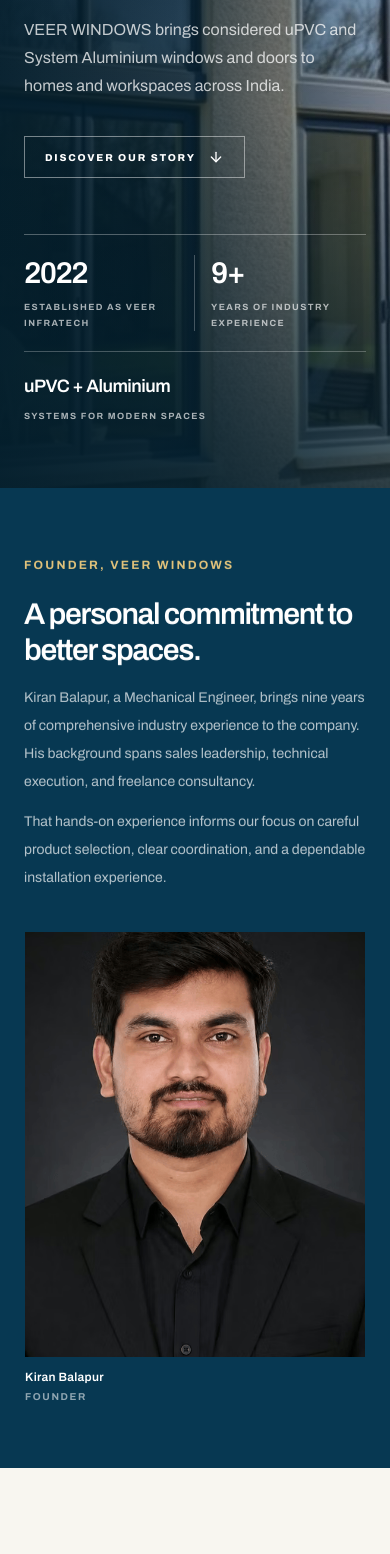
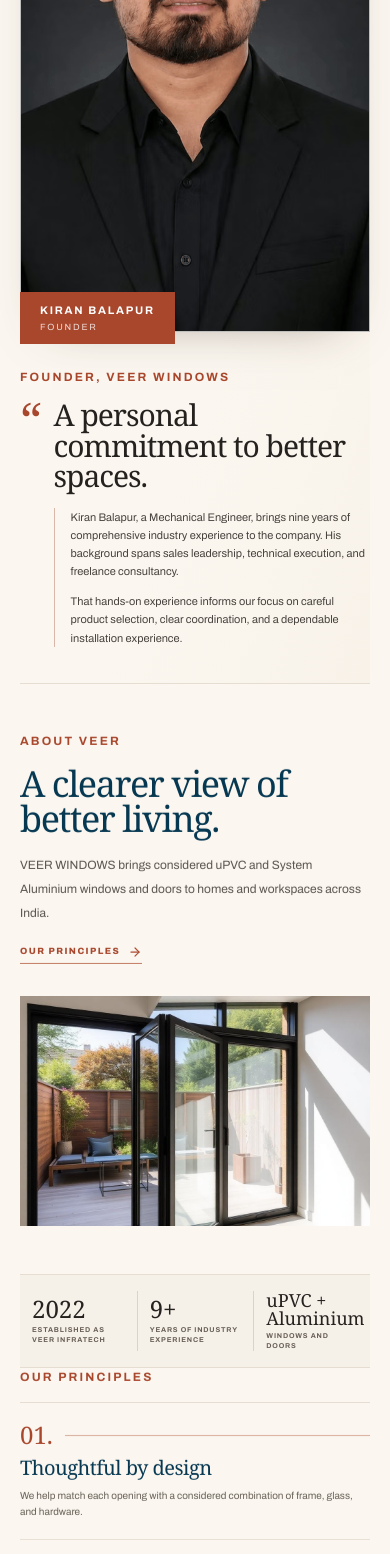
Before and after one commit to kirankumarkm08/veerwindows, a Next.js app: page /about in a window 390 px wide. Shown: the part 280-1834 px from the top of the page. Built offline with nearby package versions, Linux system fonts and the light colour scheme.

Commit message:
Refine hero backgrounds and about page

```diff
--- a/src/app/about/page.tsx
+++ b/src/app/about/page.tsx
@@ -1,9 +1,8 @@
 import type { Metadata } from "next";
 import Image from "next/image";
-import Link from "next/link";
-import { ArrowDown, ArrowRight, Compass, Layers3, ShieldCheck } from "lucide-react";
+import { ArrowRight } from "lucide-react";
 
-import companyWindows from "@/assets/portfolio-2.jpg";
+import companyWindows from "@/assets/portfolio-3.jpg";
 import { Footer } from "@/components/site/Footer";
 import { Header } from "@/components/site/Header";
 import { Reveal } from "@/components/site/Reveal";
@@ -21,235 +20,187 @@ export const metadata: Metadata = {
   twitter: { card: "summary_large_image" },
 };
 
-const VALUES = [
+const PRINCIPLES = [
   {
-    number: "01",
+    number: "01.",
     title: "Thoughtful by design",
     description:
       "We help match each opening with a considered combination of frame, glass, and hardware.",
-    Icon: Compass,
   },
   {
-    number: "02",
+    number: "02.",
     title: "Made to fit",
     description:
       "Every project starts with the space itself, its measurements, and the way people use it.",
-    Icon: Layers3,
   },
   {
-    number: "03",
+    number: "03.",
     title: "Care through delivery",
     description:
       "From the first conversation through installation, we focus on a clear, dependable process.",
-    Icon: ShieldCheck,
   },
 ];
 
 export default function AboutPage() {
   return (
-    <div className="overflow-hidden bg-[#f8f6f0] text-heading">
+    <div className="overflow-hidden bg-[#fbf7f0] text-[#25221f]">
       <Header solid />
-      <main>
-        <section className="relative isolate min-h-[720px] bg-[#082d3c] text-white lg:min-h-[calc(100svh-5rem)]">
-          <div className="absolute inset-0 -z-20">
-            <Image
-              src={companyWindows}
-              alt="Modern home with expansive windows opening onto the landscape"
-              fill
-              priority
-              sizes="100vw"
-              className="object-cover object-center"
-            />
-          </div>
-          <div className="absolute inset-0 -z-10 bg-[linear-gradient(90deg,rgba(3,30,44,0.94)_0%,rgba(3,30,44,0.78)_48%,rgba(3,30,44,0.24)_100%)]" />
-          <div className="absolute inset-0 -z-10 bg-gradient-to-t from-[#031e2c]/75 via-transparent to-[#031e2c]/20" />
+      <main className="px-5 pb-16 pt-28 sm:px-8 sm:pt-32 lg:px-12 lg:pb-20">
+        <div className="mx-auto max-w-[1280px]">
+          <section
+            id="founder"
+            className="grid items-center gap-8 border-b border-[#e5ddd2] bg-[linear-gradient(110deg,#fbf7f0_0%,#fbf7f0_58%,#f8f2e9_100%)] pb-9 sm:gap-8 sm:grid-cols-[minmax(260px,1fr)_minmax(0,1.05fr)] lg:gap-16 lg:pb-12"
+          >
+            <Reveal className="relative mx-auto w-full max-w-[520px] sm:mx-0">
+              <div className="absolute -left-2 -top-2 h-14 w-24 bg-[#d5d1b4] sm:-left-3 sm:-top-3 sm:h-20 sm:w-32" />
+              <div className="relative overflow-hidden border border-white/70 bg-[#242523] shadow-[0_18px_48px_-32px_rgba(64,43,28,0.5)]">
+                <Image
+                  src="/veerwindows-founder.png"
+                  alt="Kiran Balapur, Founder of Veer Windows"
+                  width={572}
+                  height={800}
+                  priority
+                  sizes="(max-width: 639px) min(88vw, 520px), (max-width: 1023px) 45vw, 520px"
+                  className="block h-auto w-full"
+                />
+              </div>
+              <div className="absolute -bottom-3 left-0 min-w-[150px] bg-[#a9472d] px-5 py-2.5 text-white sm:min-w-[165px] sm:px-6">
+                <p className="text-[11px] font-bold uppercase tracking-[0.16em] sm:text-xs">
+                  Kiran Balapur
+                </p>
+                <p className="mt-0.5 text-[9px] uppercase tracking-[0.2em] text-white/80">
+                  Founder
+                </p>
+              </div>
+            </Reveal>
 
-          <div className="mx-auto flex min-h-[720px] max-w-[1440px] flex-col justify-end px-6 pb-16 pt-32 sm:px-10 sm:pb-20 lg:min-h-[calc(100svh-5rem)] lg:px-16 lg:pb-24">
-            <Reveal className="max-w-4xl">
-              <p className="eyebrow text-[#e0c27b]">A better view starts here</p>
-              <h1 className="mt-6 max-w-4xl text-5xl font-semibold leading-[0.96] tracking-[-0.06em] text-white sm:text-6xl lg:text-[clamp(4.5rem,8vw,7.5rem)]">
-                We make room
-                <br />
-                for better living.
-              </h1>
-              <p className="mt-7 max-w-xl text-base leading-7 text-white/75 sm:text-lg sm:leading-8">
+            <Reveal delay={120} className="max-w-[650px] md:justify-self-end">
+              <p className="eyebrow text-[#a9472d]">Founder, Veer Windows</p>
+              <div className="mt-3 flex gap-3 sm:gap-5">
+                <span
+                  aria-hidden="true"
+                  className="font-serif text-5xl leading-[0.8] text-[#a9472d]"
+                >
+                  “
+                </span>
+                <div>
+                  <h1 className="max-w-[620px] font-serif text-3xl font-medium leading-[1.02] tracking-[-0.035em] text-[#24211f] sm:text-4xl lg:text-[3.25rem]">
+                    A personal commitment to better spaces.
+                  </h1>
+                  <div className="mt-4 border-l border-[#d9b8a9] pl-4 text-[11px] leading-[1.65] text-[#48433e] sm:mt-5 sm:pl-5 sm:text-xs">
+                    <p>
+                      Kiran Balapur, a Mechanical Engineer, brings nine years of comprehensive
+                      industry experience to the company. His background spans sales leadership,
+                      technical execution, and freelance consultancy.
+                    </p>
+                    <p className="mt-3">
+                      That hands-on experience informs our focus on careful product selection, clear
+                      coordination, and a dependable installation experience.
+                    </p>
+                  </div>
+                </div>
+              </div>
+            </Reveal>
+          </section>
+
+          <section className="grid items-center gap-8 py-12 sm:gap-10 sm:py-14 md:grid-cols-[0.78fr_1.22fr] lg:gap-16 lg:py-16">
+            <Reveal className="max-w-[390px]">
+              <div className="flex items-center gap-3">
+                <p className="eyebrow text-[#a9472d]">About Veer</p>
+              </div>
+              <h2 className="mt-4 font-serif text-4xl font-medium leading-[0.98] tracking-[-0.04em] sm:text-5xl">
+                A clearer view
+                <br className="hidden sm:block" /> of better living.
+              </h2>
+              <p className="mt-4 max-w-sm text-xs leading-6 text-[#5b554f] sm:text-sm">
                 VEER WINDOWS brings considered uPVC and System Aluminium windows and doors to homes
                 and workspaces across India.
               </p>
               <a
-                href="#our-story"
-                className="mt-9 inline-flex items-center gap-3 border border-white/45 px-5 py-3 text-[10px] font-extrabold uppercase tracking-[0.18em] text-white transition-colors hover:border-white hover:bg-white hover:text-heading focus-visible:outline focus-visible:outline-2 focus-visible:outline-offset-4 focus-visible:outline-white"
+                href="#principles"
+                className="mt-5 inline-flex items-center gap-2 border-b border-[#bd7259] pb-1 text-[9px] font-extrabold uppercase tracking-[0.16em] text-[#a9472d] transition-colors hover:text-[#76301f] focus-visible:outline focus-visible:outline-2 focus-visible:outline-offset-4 focus-visible:outline-[#a9472d]"
               >
-                Discover our story <ArrowDown aria-hidden="true" className="size-4" />
+                Our principles <ArrowRight aria-hidden="true" className="size-3.5" />
               </a>
             </Reveal>
 
-            <div className="mt-14 grid max-w-3xl grid-cols-2 border-t border-white/30 pt-5 sm:mt-20 sm:grid-cols-3">
-              <div className="border-r border-white/25 pr-4 sm:pr-8">
-                <p className="text-3xl font-semibold tracking-[-0.05em] text-white sm:text-4xl">
-                  2022
-                </p>
-                <p className="mt-2 text-[9px] font-bold uppercase leading-4 tracking-[0.16em] text-white/65 sm:text-[10px]">
-                  Established as Veer Infratech
-                </p>
-              </div>
-              <div className="pl-4 sm:border-r sm:border-white/25 sm:px-8">
-                <p className="text-3xl font-semibold tracking-[-0.05em] text-white sm:text-4xl">
-                  9+
-                </p>
-                <p className="mt-2 text-[9px] font-bold uppercase leading-4 tracking-[0.16em] text-white/65 sm:text-[10px]">
-                  Years of industry experience
-                </p>
-              </div>
-              <div className="col-span-2 mt-5 border-t border-white/25 pt-5 sm:col-span-1 sm:mt-0 sm:border-0 sm:pl-8 sm:pt-0">
-                <p className="text-lg font-semibold tracking-[-0.03em] text-white sm:text-xl">
-                  uPVC + Aluminium
-                </p>
-                <p className="mt-2 text-[9px] font-bold uppercase leading-4 tracking-[0.16em] text-white/65 sm:text-[10px]">
-                  Systems for modern spaces
-                </p>
-              </div>
-            </div>
-          </div>
-          <span
-            aria-hidden="true"
-            className="absolute right-8 top-1/2 hidden -rotate-90 text-[9px] font-bold uppercase tracking-[0.24em] text-white/65 xl:block"
-          >
-            VEER WINDOW SYSTEMS · INDIA
-          </span>
-        </section>
-
-        <section
-          id="our-story"
-          className="scroll-mt-20 bg-[#073852] px-6 py-16 text-white sm:px-10 sm:py-20 lg:px-16"
-        >
-          <div className="mx-auto grid max-w-[1280px] gap-10 lg:grid-cols-[1fr_420px] lg:items-center lg:gap-20">
-            <Reveal>
-              <p className="eyebrow text-[#e0c27b]">Founder, Veer Windows</p>
-              <h2 className="mt-5 text-3xl font-semibold tracking-[-0.045em] text-white sm:text-4xl">
-                A personal commitment to better spaces.
-              </h2>
-              <p className="mt-4 max-w-2xl text-sm leading-7 text-white/70 sm:text-base">
-                Kiran Balapur, a Mechanical Engineer, brings nine years of comprehensive industry
-                experience to the company. His background spans sales leadership, technical
-                execution, and freelance consultancy.
-              </p>
-              <p className="mt-3 max-w-2xl text-sm leading-7 text-white/70 sm:text-base">
-                That hands-on experience informs our focus on careful product selection, clear
-                coordination, and a dependable installation experience.
-              </p>
-            </Reveal>
             <Reveal
               from="right"
-              delay={120}
-              className="mx-auto w-full max-w-[340px] lg:mx-0 lg:max-w-[420px]"
+              delay={100}
+              className="relative min-w-0 md:justify-self-end md:w-full"
             >
-              <div className="relative aspect-[4/5] overflow-hidden bg-white/10">
+              <div className="relative aspect-[1.52] overflow-hidden bg-[#ddd4c5]">
                 <Image
-                  src="/veerwindows-founder.png"
-                  alt="Kiran Balapur, Founder of Veer Windows"
+                  src={companyWindows}
+                  alt="Contemporary home with broad windows opening to a garden"
                   fill
-                  sizes="(max-width: 640px) 85vw, (max-width: 1024px) 340px, 420px"
-                  className="object-cover object-top"
+                  sizes="(max-width: 767px) 92vw, (max-width: 1024px) 55vw, 740px"
+                  className="object-cover"
                 />
               </div>
-              <p className="mt-3 text-xs font-semibold tracking-wide text-white">Kiran Balapur</p>
-              <p className="mt-1 text-[10px] font-bold uppercase tracking-[0.16em] text-white/55">
-                Founder
+              <span
+                aria-hidden="true"
+                className="absolute -right-3 top-1/2 hidden -translate-y-1/2 rotate-90 text-[8px] font-bold uppercase tracking-[0.24em] text-[#635c53] xl:block"
+              >
+                A contemporary view · Veer Windows
+              </span>
+            </Reveal>
+          </section>
+
+          <section
+            aria-label="Veer Windows at a glance"
+            className="grid grid-cols-3 border-y border-[#e5ddd2] bg-[#f5f0e8] py-4 sm:py-5"
+          >
+            <div className="flex flex-col justify-center px-3 sm:flex-row sm:items-center sm:gap-4 sm:px-6">
+              <p className="font-serif text-2xl leading-none sm:text-3xl">2022</p>
+              <p className="mt-1 max-w-[105px] text-[7px] font-bold uppercase leading-[1.45] tracking-[0.12em] text-[#686057] sm:mt-0 sm:text-[8px]">
+                Established as Veer Infratech
               </p>
-            </Reveal>
-          </div>
-        </section>
+            </div>
+            <div className="flex flex-col justify-center border-l border-[#ddd3c5] px-3 sm:flex-row sm:items-center sm:gap-4 sm:px-6">
+              <p className="font-serif text-2xl leading-none sm:text-3xl">9+</p>
+              <p className="mt-1 max-w-[110px] text-[7px] font-bold uppercase leading-[1.45] tracking-[0.12em] text-[#686057] sm:mt-0 sm:text-[8px]">
+                Years of industry experience
+              </p>
+            </div>
+            <div className="flex flex-col justify-center border-l border-[#ddd3c5] px-3 sm:flex-row sm:items-center sm:gap-4 sm:px-6">
+              <p className="font-serif text-lg leading-none sm:text-xl">uPVC + Aluminium</p>
+              <p className="mt-1 text-[7px] font-bold uppercase leading-[1.45] tracking-[0.12em] text-[#686057] sm:mt-0 sm:text-[8px]">
+                Windows and doors
+              </p>
+            </div>
+          </section>
 
-        <section className="scroll-mt-20 bg-[#f8f6f0] px-6 py-20 sm:px-10 sm:py-28 lg:px-16 lg:py-36">
-          <div className="mx-auto grid max-w-[1280px] gap-12 lg:grid-cols-[0.7fr_1.3fr] lg:gap-24">
-            <Reveal className="lg:sticky lg:top-28 lg:self-start">
-              <p className="eyebrow text-[#927239]">Our story</p>
-              <p className="mt-5 text-sm font-semibold uppercase tracking-[0.14em] text-heading/55">
-                From a clear idea
-                <br />
-                to a considered craft.
-              </p>
-              <div className="mt-8 h-px w-16 bg-[#b18c4b]" />
-            </Reveal>
-            <Reveal delay={100}>
-              <h2 className="max-w-4xl text-4xl font-semibold leading-[1.02] tracking-[-0.055em] sm:text-5xl lg:text-6xl">
-                Good windows change how a space feels.
-              </h2>
-              <div className="mt-8 grid gap-6 text-base leading-7 text-[#5e7078] sm:grid-cols-2 sm:gap-10">
-                <p>
-                  Established in 2022 as Veer Infratech, we have grown into Veer Window Systems
-                  Private Limited, proudly operating under the brand VEER WINDOWS.
-                </p>
-                <p>
-                  Backed by more than nine years of industry experience, we bring product knowledge
-                  and practical project support to homeowners, builders, and architects.
-                </p>
-              </div>
-              <div className="mt-12 flex flex-wrap gap-3">
-                <span className="border border-[#d7d2c8] px-4 py-2 text-[10px] font-bold uppercase tracking-[0.13em] text-heading/75">
-                  uPVC windows & doors
-                </span>
-                <span className="border border-[#d7d2c8] px-4 py-2 text-[10px] font-bold uppercase tracking-[0.13em] text-heading/75">
-                  System Aluminium
-                </span>
-                <span className="border border-[#d7d2c8] px-4 py-2 text-[10px] font-bold uppercase tracking-[0.13em] text-heading/75">
-                  Project installation
-                </span>
+          <section id="principles" className="scroll-mt-24 pb-3">
+            <Reveal>
+              <div className="flex items-center gap-3">
+                <p className="eyebrow text-[#a9472d]">Our principles</p>
               </div>
             </Reveal>
-          </div>
-        </section>
-
-        <section className="bg-[#eae5da] px-6 py-20 sm:px-10 sm:py-28 lg:px-16">
-          <div className="mx-auto max-w-[1280px]">
-            <Reveal className="max-w-2xl">
-              <p className="eyebrow text-[#927239]">What guides us</p>
-              <h2 className="mt-5 text-4xl font-semibold leading-[1.02] tracking-[-0.055em] sm:text-5xl">
-                Details matter. So does the experience.
-              </h2>
-            </Reveal>
-            <div className="mt-12 grid border-t border-[#c9c2b5] md:grid-cols-3">
-              {VALUES.map(({ number, title, description, Icon }, index) => (
+            <div className="mt-4 grid border-t border-[#e5ddd2] sm:grid-cols-3">
+              {PRINCIPLES.map((principle, index) => (
                 <Reveal
-                  key={number}
-                  delay={index * 100}
-                  className="border-b border-[#c9c2b5] py-8 md:border-r md:px-8 md:py-10 md:first:pl-0 md:last:border-r-0 md:last:pr-0"
+                  key={principle.number}
+                  delay={index * 80}
+                  className="border-b border-[#e5ddd2] py-5 sm:border-b-0 sm:border-r sm:px-5 sm:first:pl-0 sm:last:border-r-0 sm:last:pr-0"
                 >
-                  <div className="flex items-center justify-between">
-                    <span className="text-xs font-bold tracking-[0.15em] text-[#927239]">
-                      {number}
+                  <div className="flex items-center gap-3">
+                    <span className="font-serif text-2xl leading-none text-[#a9472d]">
+                      {principle.number}
                     </span>
-                    <Icon aria-hidden="true" className="size-5 text-[#927239]" strokeWidth={1.5} />
+                    <span aria-hidden="true" className="h-px flex-1 bg-[#d7aa99]" />
                   </div>
-                  <h3 className="mt-9 text-2xl font-semibold tracking-[-0.04em]">{title}</h3>
-                  <p className="mt-3 max-w-sm text-sm leading-6 text-[#5e7078]">{description}</p>
+                  <h3 className="mt-2 font-serif text-xl font-medium leading-tight tracking-[-0.025em]">
+                    {principle.title}
+                  </h3>
+                  <p className="mt-2 max-w-sm text-[10px] leading-[1.55] text-[#686057] sm:text-[11px]">
+                    {principle.description}
+                  </p>
                 </Reveal>
               ))}
             </div>
-          </div>
-        </section>
-
-        <section className="bg-[#f8f6f0] px-6 py-20 sm:px-10 sm:py-28 lg:px-16">
-          <Reveal className="mx-auto flex max-w-[1280px] flex-col items-start justify-between gap-8 border-y border-[#d7d2c8] py-10 sm:flex-row sm:items-center sm:py-12">
-            <div>
-              <p className="eyebrow text-[#927239]">Let’s plan your next opening</p>
-              <h2 className="mt-4 text-3xl font-semibold tracking-[-0.05em] sm:text-4xl">
-                Find the right fit for your space.
-              </h2>
-            </div>
-            <Link
-              href="/contact"
-              className="group inline-flex shrink-0 items-center gap-4 bg-[#9a793d] px-6 py-4 text-[10px] font-extrabold uppercase tracking-[0.16em] text-white transition-colors hover:bg-[#7d602f] focus-visible:outline focus-visible:outline-2 focus-visible:outline-offset-4 focus-visible:outline-[#9a793d]"
-            >
-              Talk to our team
-              <ArrowRight
-                aria-hidden="true"
-                className="size-4 transition-transform group-hover:translate-x-1"
-              />
-            </Link>
-          </Reveal>
-        </section>
+          </section>
+        </div>
       </main>
       <Footer />
     </div>
```
Also changed, not shown: src/components/site/Hero.tsx (+42 -32 lines).
